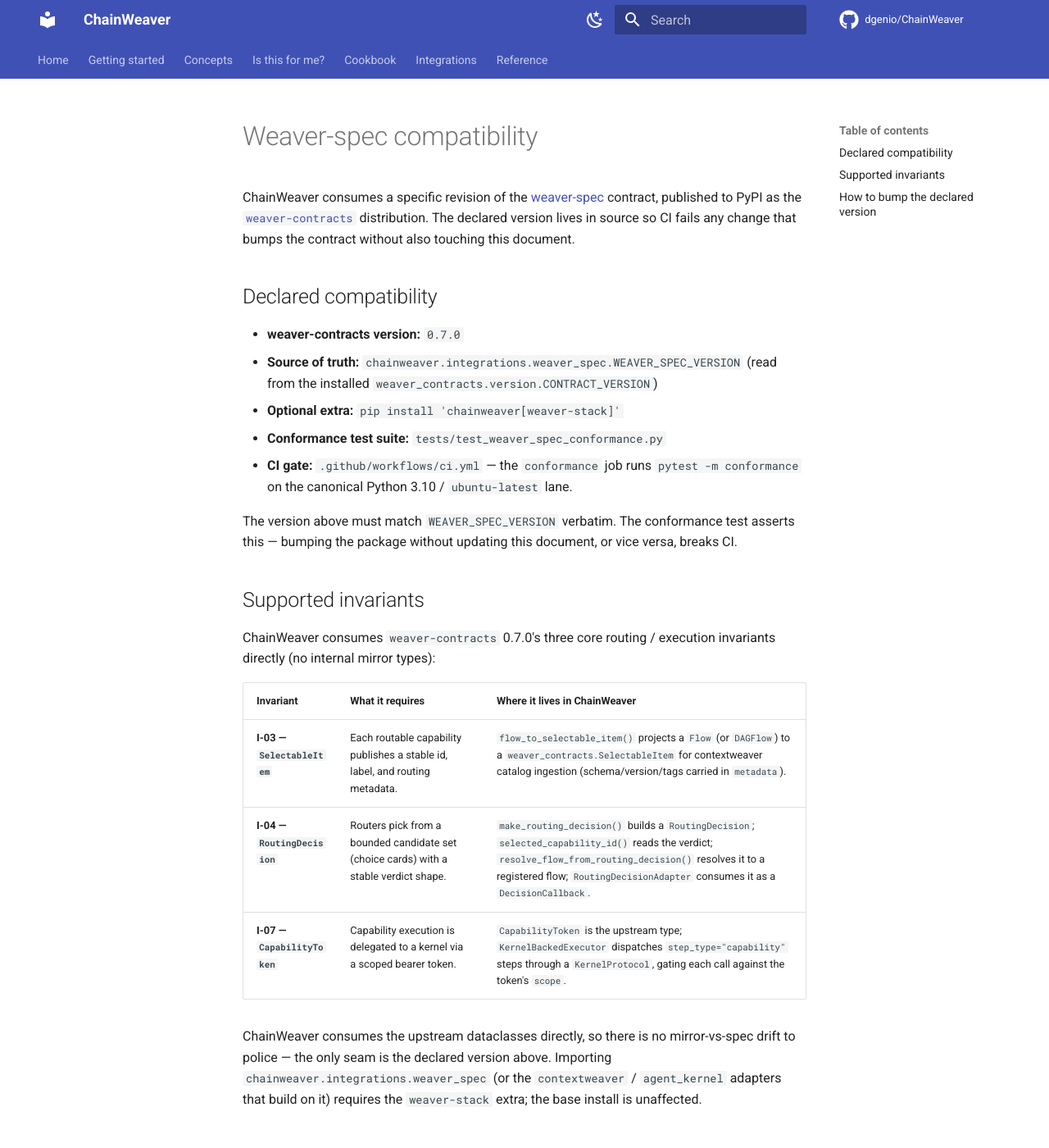
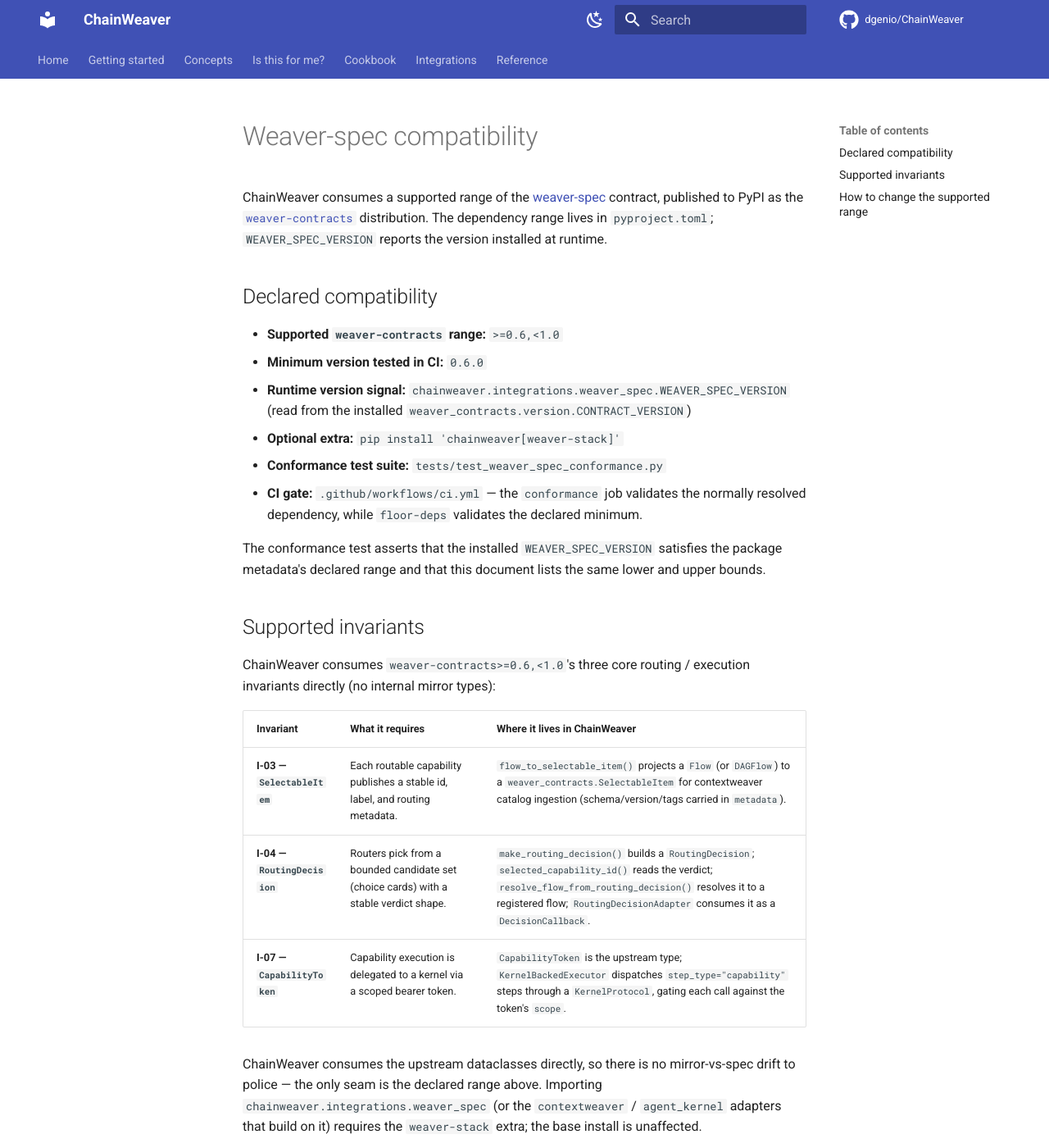
Before and after one commit to dgenio/ChainWeaver, an MkDocs documentation site: the page built from docs/SPEC_COMPAT.md, in a window 1280 px wide and 1400 px high. Shown: the whole window at 82% size. Built offline with MkDocs 1.6.1 and Material for MkDocs 9.7.7, drawn with Linux system fonts in a browser that asks for light colours; comment, search, counter and statistics services are not loaded; some of the changed text lies outside the part shown.

Commit message:
fix floor dependency conformance

```diff
--- a/docs/SPEC_COMPAT.md
+++ b/docs/SPEC_COMPAT.md
@@ -1,33 +1,32 @@
 # Weaver-spec compatibility
 
-ChainWeaver consumes a specific revision of the
+ChainWeaver consumes a supported range of the
 [weaver-spec](https://github.com/dgenio/weaver-spec) contract, published
 to PyPI as the [`weaver-contracts`](https://pypi.org/project/weaver-contracts/)
-distribution.  The declared version lives in source so CI fails any
-change that bumps the contract without also touching this document.
+distribution. The dependency range lives in `pyproject.toml`;
+`WEAVER_SPEC_VERSION` reports the version installed at runtime.
 
 ## Declared compatibility
 
-- **weaver-contracts version:** `0.7.0`
-- **Source of truth:**
+- **Supported `weaver-contracts` range:** `>=0.6,<1.0`
+- **Minimum version tested in CI:** `0.6.0`
+- **Runtime version signal:**
   `chainweaver.integrations.weaver_spec.WEAVER_SPEC_VERSION`
   (read from the installed `weaver_contracts.version.CONTRACT_VERSION`)
 - **Optional extra:** `pip install 'chainweaver[weaver-stack]'`
 - **Conformance test suite:**
   `tests/test_weaver_spec_conformance.py`
 - **CI gate:**
-  `.github/workflows/ci.yml` — the
-  `conformance` job runs `pytest -m conformance` on the canonical
-  Python 3.10 / `ubuntu-latest` lane.
+  `.github/workflows/ci.yml` — the `conformance` job validates the normally
+  resolved dependency, while `floor-deps` validates the declared minimum.
 
-The version above must match
-`WEAVER_SPEC_VERSION`
-verbatim.  The conformance test asserts this — bumping the package
-without updating this document, or vice versa, breaks CI.
+The conformance test asserts that the installed `WEAVER_SPEC_VERSION`
+satisfies the package metadata's declared range and that this document
+lists the same lower and upper bounds.
 
 ## Supported invariants
 
-ChainWeaver consumes `weaver-contracts` 0.7.0's three core routing /
+ChainWeaver consumes `weaver-contracts>=0.6,<1.0`'s three core routing /
 execution invariants directly (no internal mirror types):
 
 | Invariant | What it requires | Where it lives in ChainWeaver |
@@ -37,12 +36,12 @@
 | **I-07 — `CapabilityToken`** | Capability execution is delegated to a kernel via a scoped bearer token. | `CapabilityToken` is the upstream type; `KernelBackedExecutor` dispatches `step_type="capability"` steps through a `KernelProtocol`, gating each call against the token's `scope`. |
 
 ChainWeaver consumes the upstream dataclasses directly, so there is no
-mirror-vs-spec drift to police — the only seam is the declared version
+mirror-vs-spec drift to police — the only seam is the declared range
 above.  Importing `chainweaver.integrations.weaver_spec` (or the
 `contextweaver` / `agent_kernel` adapters that build on it) requires the
 `weaver-stack` extra; the base install is unaffected.
 
-## How to bump the declared version
+## How to change the supported range
 
 1. Install the new `weaver-contracts` release and review its changelog
    for shape changes to `SelectableItem` / `RoutingDecision` /
@@ -51,8 +50,8 @@
    `chainweaver/integrations/weaver_spec.py`,
    `contextweaver.py`, and `agent_kernel.py` if any consumed field
    changed.
-3. Bump the pin in `pyproject.toml` (`weaver-stack` extra and `dev`).
-   `WEAVER_SPEC_VERSION` tracks the installed package automatically.
+3. Update the range in `pyproject.toml` (`weaver-stack` extra and `dev`).
+   `WEAVER_SPEC_VERSION` continues to track the installed package.
 4. Update this document — the "Declared compatibility" section *and*
    any invariant rows that changed.
 5. Update `tests/test_weaver_spec_conformance.py` to cover any new
```
Also changed, not shown: AGENTS.md (+1 -1 lines), CHANGELOG.md (+3 -0 lines), docs/agent-context/architecture.md (+1 -1 lines), 2 other files.
